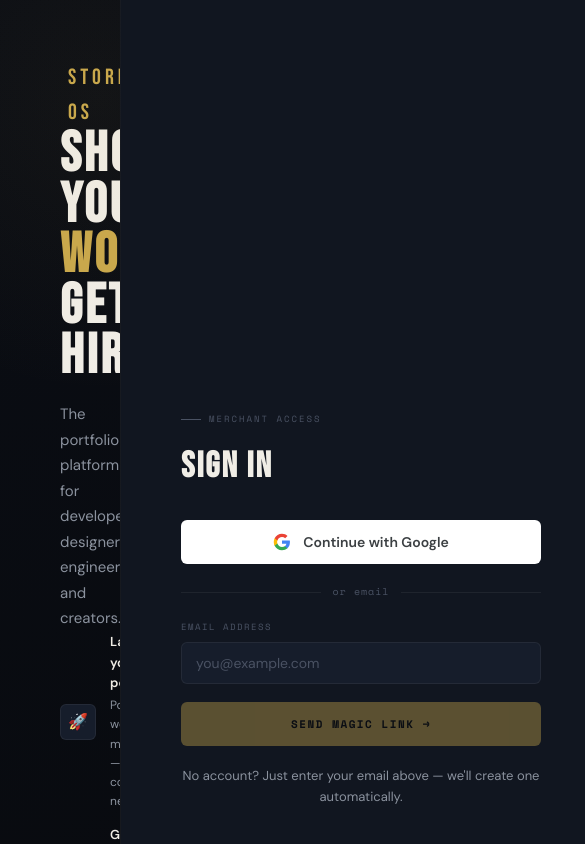
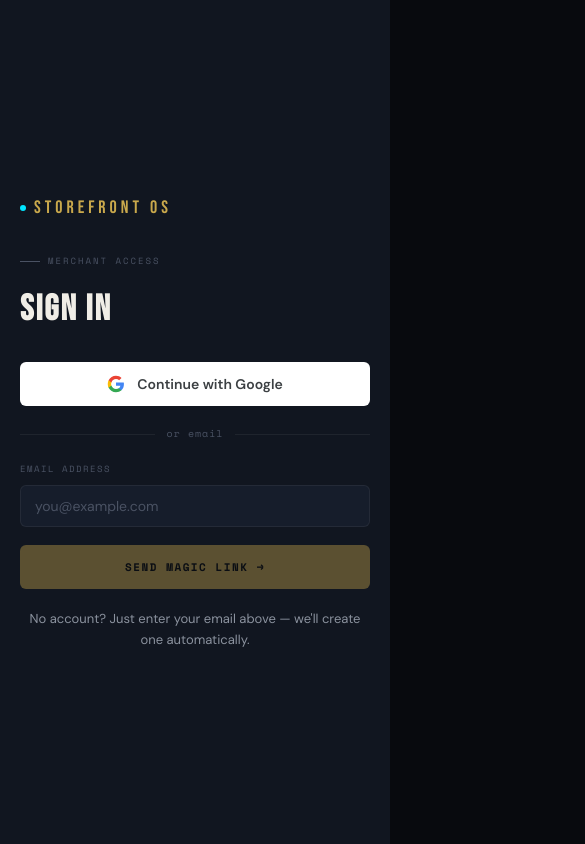
Before and after one commit to ATHEL204/storefront-os, a Next.js app: page /auth/login in a window 390 px wide. Shown: the top 844 px of the page, 585 px wide, since content can reach past the window. Built offline with nearby package versions, Linux system fonts and the light colour scheme.

Commit message:
Fix mobile layout on login page

```diff
--- a/app/auth/login/page.tsx
+++ b/app/auth/login/page.tsx
@@ -29,10 +29,32 @@ function LoginForm() {
   }
 
   return (
-    <div style={{ display:'grid', gridTemplateColumns:'1fr 480px', minHeight:'100vh' }}>
+    <div className="login-grid">
+      <style jsx>{`
+        .login-grid {
+          display: grid;
+          grid-template-columns: 1fr 480px;
+          min-height: 100vh;
+        }
+        .login-left {
+          display: flex;
+        }
+        @media (max-width: 860px) {
+          .login-grid {
+            grid-template-columns: 1fr;
+          }
+          .login-left {
+            display: none;
+          }
+          .login-right {
+            padding: 32px 20px !important;
+            min-height: 100vh;
+          }
+        }
+      `}</style>
 
       {/* Left panel */}
-      <div style={{ background:'linear-gradient(160deg,#0a0d14,#080A0E)', padding:60, display:'flex', flexDirection:'column', justifyContent:'space-between', borderRight:'1px solid var(--border)', position:'relative', overflow:'hidden' }}>
+      <div className="login-left" style={{ background:'linear-gradient(160deg,#0a0d14,#080A0E)', padding:60, flexDirection:'column', justifyContent:'space-between', borderRight:'1px solid var(--border)', position:'relative', overflow:'hidden' }}>
         <div style={{ position:'absolute', top:-200, left:-200, width:600, height:600, background:'radial-gradient(circle, rgba(201,168,76,0.05) 0%, transparent 70%)', pointerEvents:'none' }} />
         <div style={{ fontFamily:'var(--display)', fontSize:22, letterSpacing:4, color:'var(--gold)', display:'flex', alignItems:'center', gap:8 }}>
           <span style={{ width:6, height:6, background:'var(--electric)', borderRadius:'50%', display:'inline-block' }} />
@@ -64,8 +86,19 @@ function LoginForm() {
       </div>
 
       {/* Right panel */}
-      <div style={{ background:'var(--bg-card)', display:'flex', alignItems:'center', justifyContent:'center', padding:'48px 40px' }}>
+      <div className="login-right" style={{ background:'var(--bg-card)', display:'flex', alignItems:'center', justifyContent:'center', padding:'48px 40px' }}>
         <div style={{ width:'100%', maxWidth:360 }}>
+          <div className="login-mobile-brand" style={{ display:'none', fontFamily:'var(--display)', fontSize:18, letterSpacing:4, color:'var(--gold)', alignItems:'center', gap:8, marginBottom:32 }}>
+            <span style={{ width:6, height:6, background:'var(--electric)', borderRadius:'50%', display:'inline-block' }} />
+            STOREFRONT OS
+          </div>
+          <style jsx>{`
+            @media (max-width: 860px) {
+              .login-mobile-brand {
+                display: flex !important;
+              }
+            }
+          `}</style>
           <div style={{ fontFamily:'var(--mono)', fontSize:9, letterSpacing:2, textTransform:'uppercase', color:'var(--text-muted)', marginBottom:12, display:'flex', alignItems:'center', gap:8 }}>
             <span style={{ width:20, height:1, background:'var(--text-muted)', display:'inline-block' }} />
             Merchant Access
```
